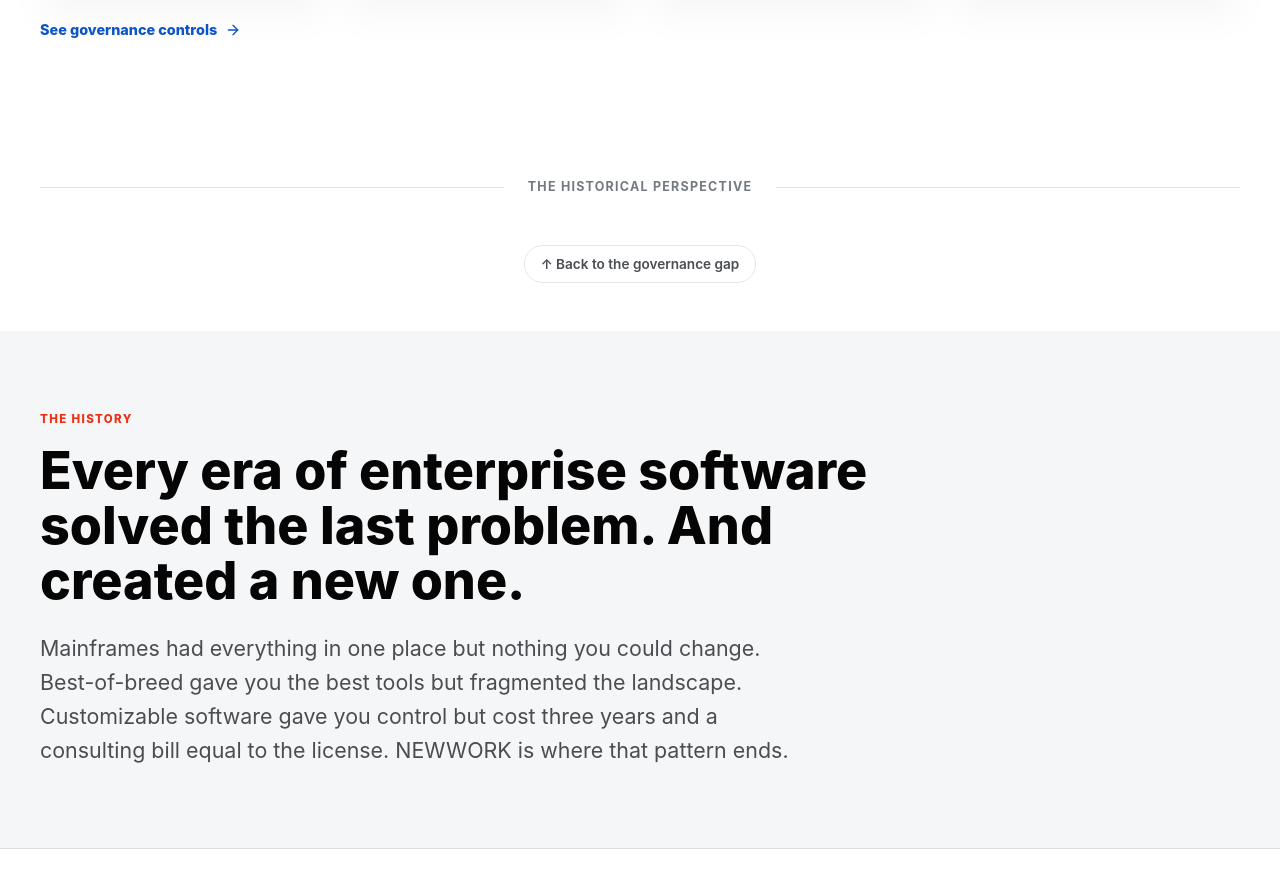
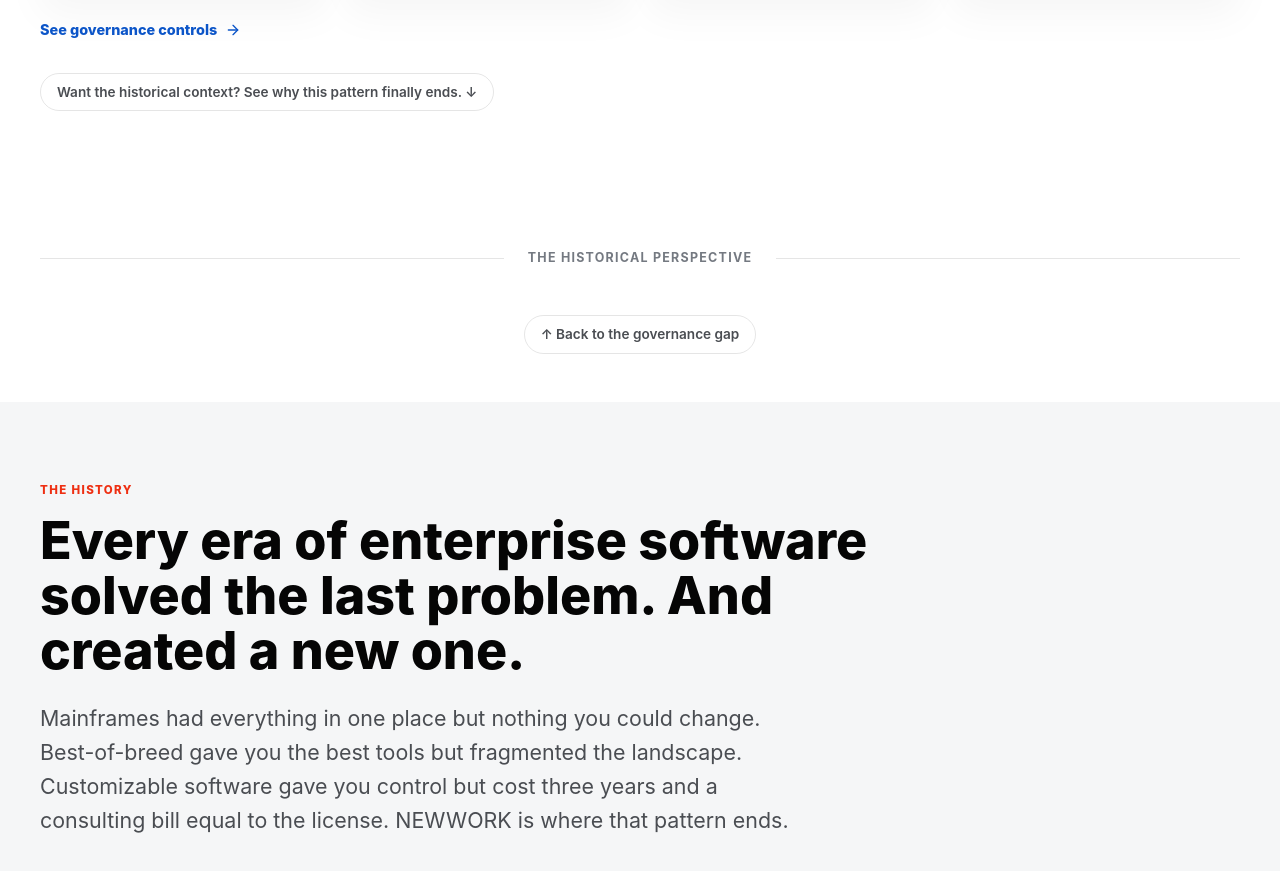
Before and after one commit to newworkwatchdog/newwork, a plain HTML site: page why-newwork/index-v2.html in a window 1280 px wide. Shown: the part 2419-3290 px from the top of the page. Drawn offline with Linux system fonts and the light colour scheme.

Commit message:
Add two-way bridge links between governance gap and historical pattern sections

```diff
--- a/why-newwork/index-v2.html
+++ b/why-newwork/index-v2.html
@@ -87,6 +87,7 @@
 <article><svg xmlns="http://www.w3.org/2000/svg" width="24" height="24" viewBox="0 0 24 24" fill="none" stroke="currentColor" stroke-width="2" stroke-linecap="round" stroke-linejoin="round" class="lucide lucide-database" aria-hidden="true"><ellipse cx="12" cy="5" rx="9" ry="3"></ellipse><path d="M3 5V19A9 3 0 0 0 21 19V5"></path><path d="M3 12A9 3 0 0 0 21 12"></path></svg><h3>Enterprise context</h3><p>Policies, documents, data, ownership, and system context become usable inside the execution path.</p></article>
 </div>
 <a class="inline-link" href="../platform/governance/index.html">See governance controls <svg xmlns="http://www.w3.org/2000/svg" width="16" height="16" viewBox="0 0 24 24" fill="none" stroke="currentColor" stroke-width="2" stroke-linecap="round" stroke-linejoin="round" class="lucide lucide-arrow-right" aria-hidden="true"><path d="M5 12h14"></path><path d="m12 5 7 7-7 7"></path></svg></a>
+<div style="margin-top:var(--space-5)"><a class="crosslink" href="#erp-history">Want the historical context? See why this pattern finally ends. &#8595;</a></div>
 </section>
 
 <section class="site-container">
```
